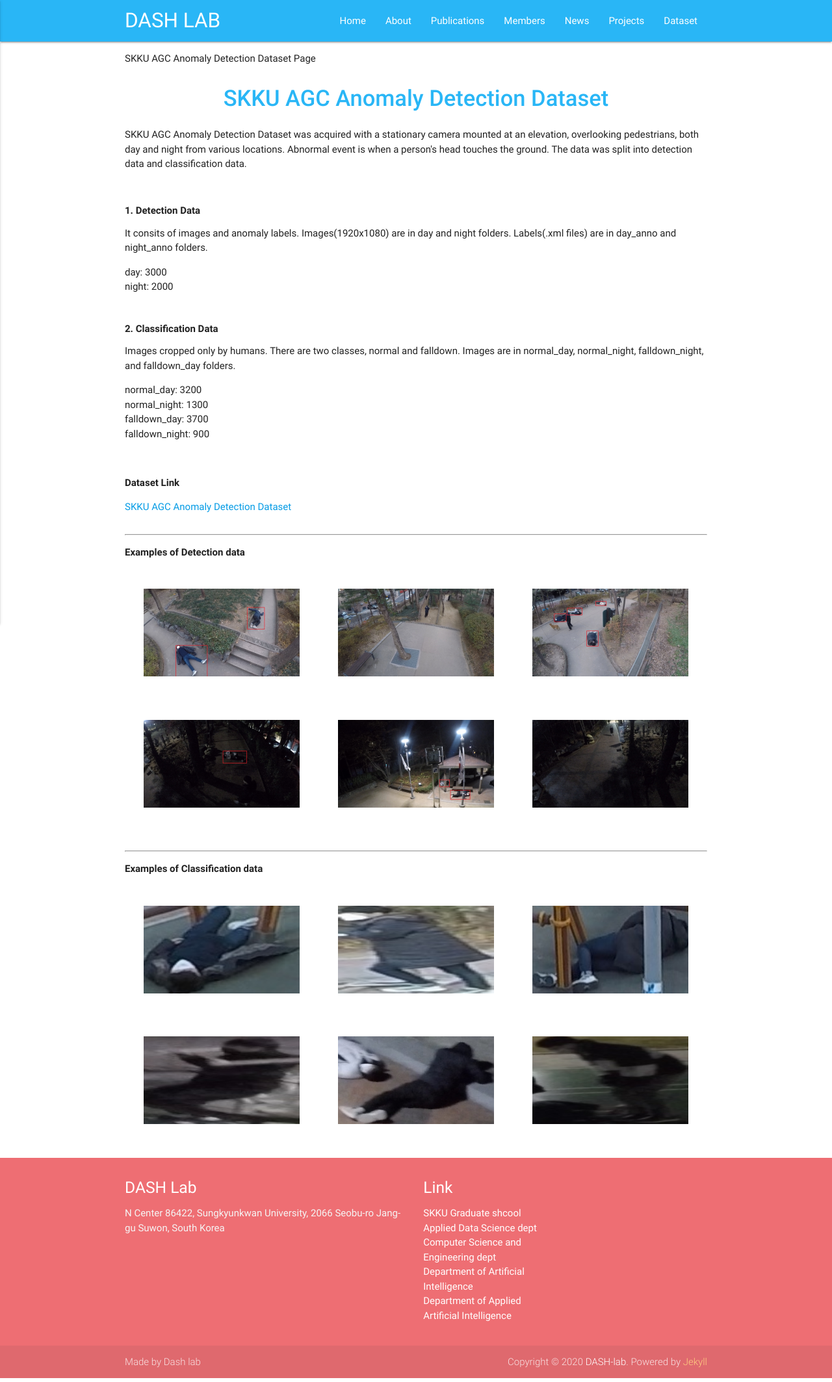
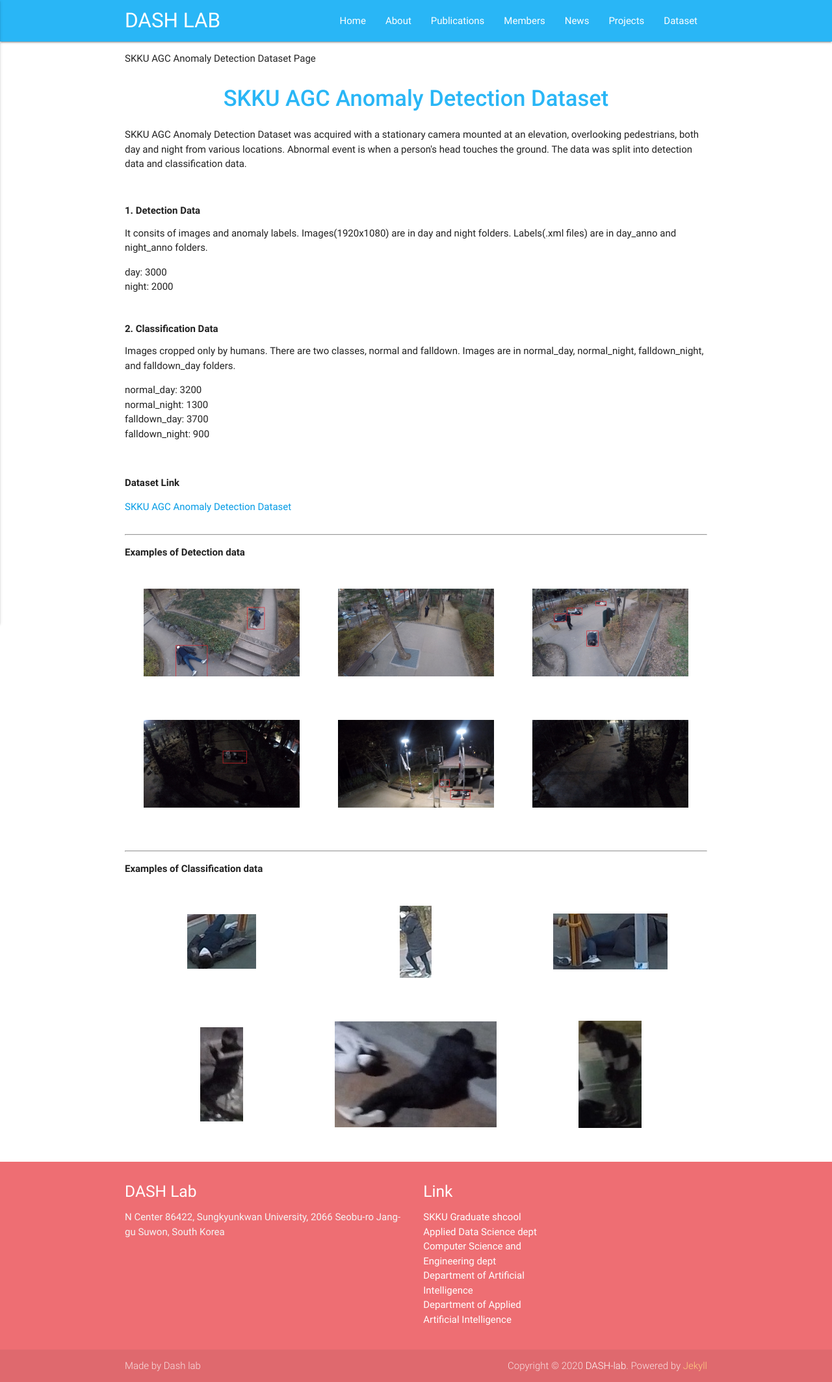
Before and after one commit to Yurim990507/DASH-Lab.github.io, a Jekyll site: the page built from example6.md, in a window 1280 px wide. Shown: the whole page at 65% size. Built offline with Jekyll 4.4.1, drawn with Linux system fonts in a browser that asks for light colours.

Commit message:
Update example6.md

```diff
--- a/example6.md
+++ b/example6.md
@@ -51,24 +51,24 @@ permalink: /Dataset/
 <table>
   <tr>
     <td width="33%" valign=top>
-      <p align=center><img border=0 width=240 height=135 src="/img/AGC_classification.jpg"></p>
+      <p align=center><img border=0  src="/img/AGC_classification.jpg"></p>
     </td>
     <td width="33%" valign=top>
-      <p align=center><img border=0 width=240 height=135 src="/img/AGC_classification1.jpg"></p>
+      <p align=center><img border=0  src="/img/AGC_classification1.jpg"></p>
     </td>
     <td width="33%" valign=top>
-      <p align=center><img border=0 width=240 height=135 src="/img/AGC_classification2.jpg"></p>
+      <p align=center><img border=0  src="/img/AGC_classification2.jpg"></p>
     </td>
   </tr>
   <tr>
     <td width="33%" valign=top>
-      <p align=center><img border=0 width=240 height=135 src="/img/AGC_classification3.jpg"></p>
+      <p align=center><img border=0  src="/img/AGC_classification3.jpg"></p>
     </td>
     <td width="33%" valign=top>
-      <p align=center><img border=0 width=240 height=135 src="/img/AGC_classification4.jpg"></p>
+      <p align=center><img border=0  src="/img/AGC_classification4.jpg"></p>
     </td>
     <td width="33%" valign=top>
-      <p align=center><img border=0 width=240 height=135 src="/img/AGC_classification5.jpg"></p>
+      <p align=center><img border=0  src="/img/AGC_classification5.jpg"></p>
     </td>
   </tr>
 </table>
```
